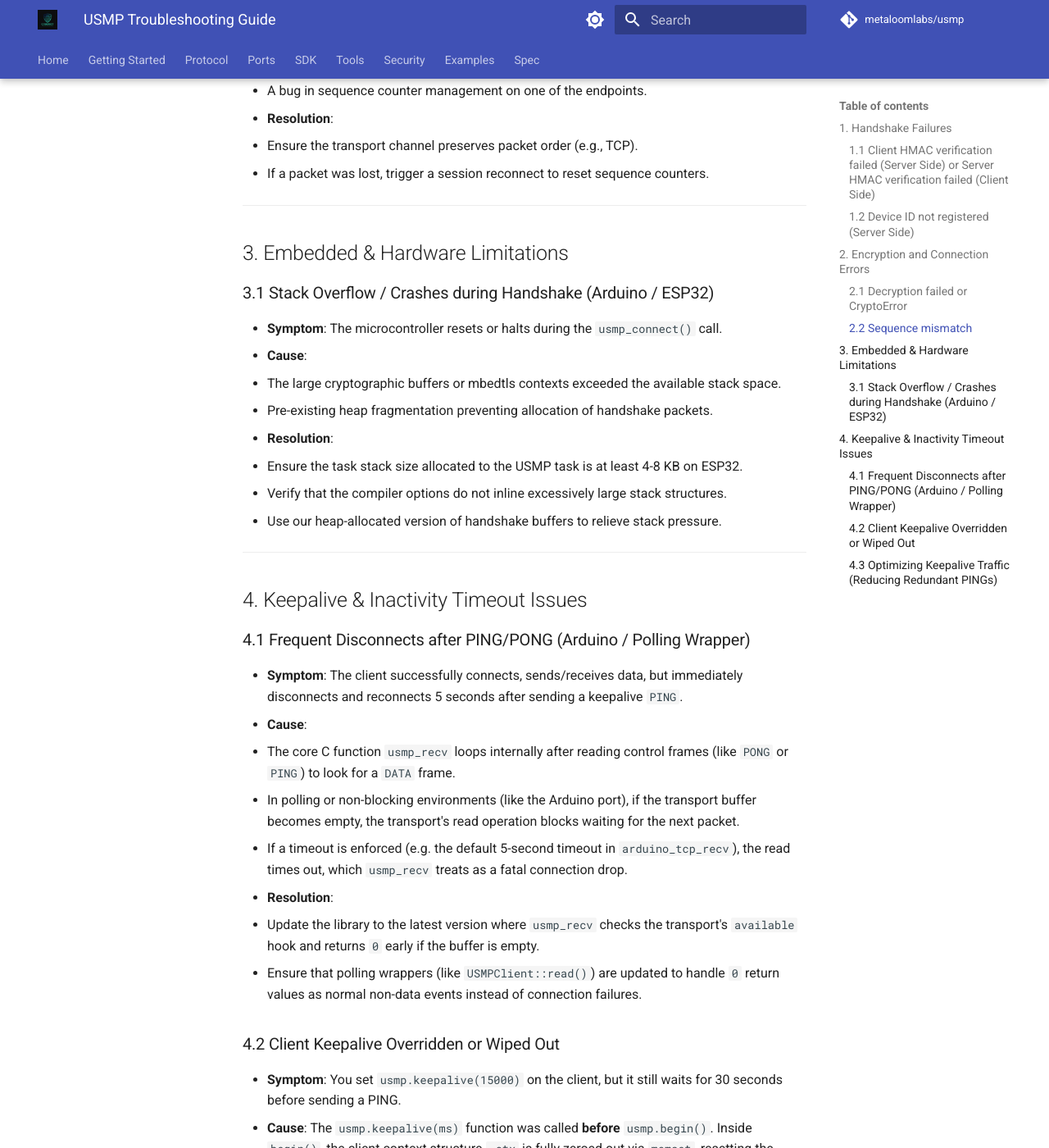
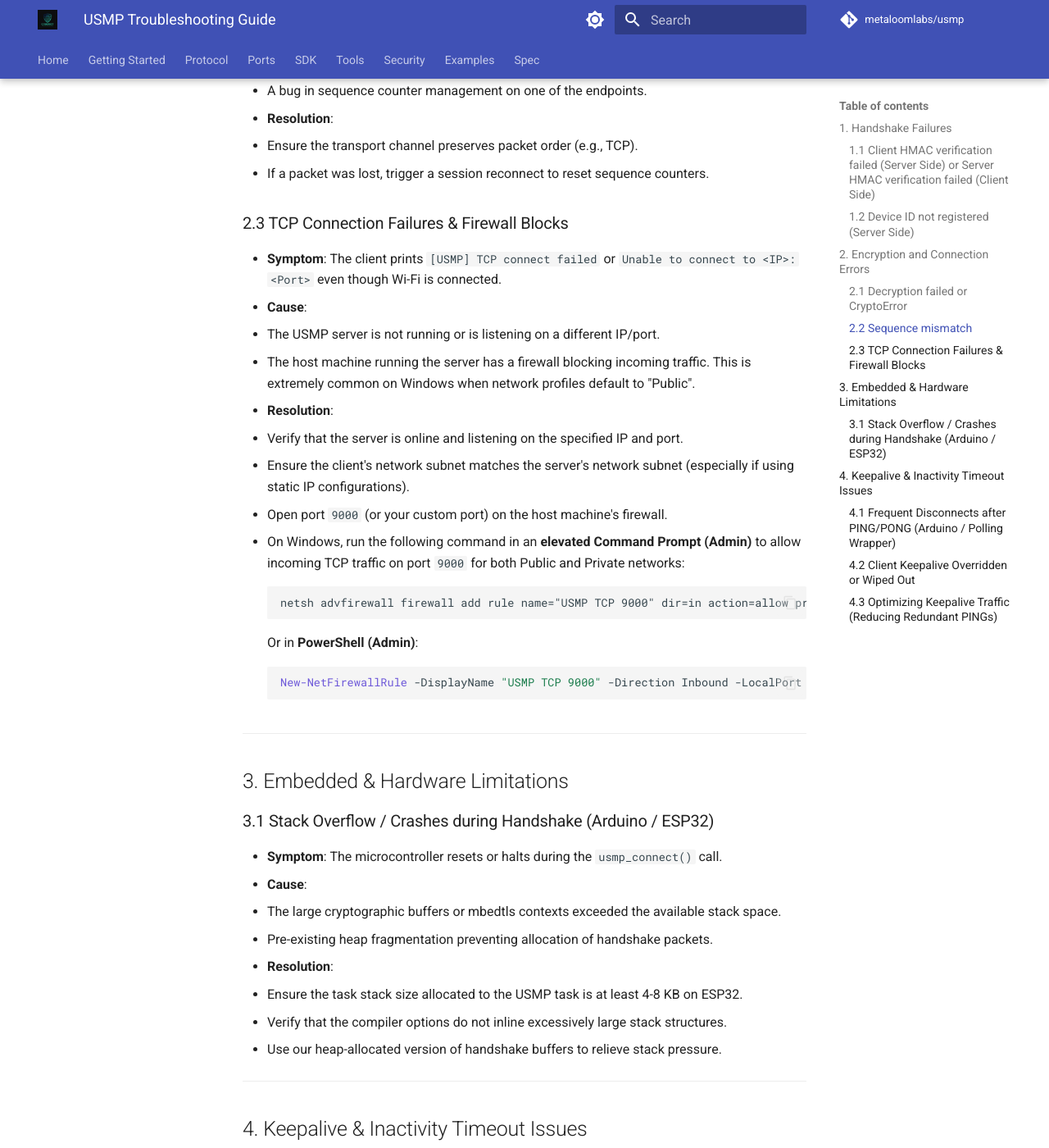
Before and after one commit to metaloomlabs/usmp, an MkDocs documentation site: the page built from docs/troubleshooting.md, in a window 1280 px wide and 1400 px high, scrolled down 1654 px. Shown: the whole window at 82% size. Built offline with MkDocs 1.6.1 and Material for MkDocs 9.7.7, drawn with Linux system fonts in a browser that asks for light colours; comment, search, counter and statistics services are not loaded.

Commit message:
docs: add troubleshooting guide, update dependencies, and include placeholder test file

````diff
--- a/docs/troubleshooting.md
+++ b/docs/troubleshooting.md
@@ -46,6 +46,24 @@ This document lists common issues encountered when deploying, testing, or develo
   - Ensure the transport channel preserves packet order (e.g., TCP).
   - If a packet was lost, trigger a session reconnect to reset sequence counters.
 
+### 2.3 TCP Connection Failures & Firewall Blocks
+* **Symptom**: The client prints `[USMP] TCP connect failed` or `Unable to connect to <IP>:<Port>` even though Wi-Fi is connected.
+* **Cause**:
+  - The USMP server is not running or is listening on a different IP/port.
+  - The host machine running the server has a firewall blocking incoming traffic. This is extremely common on Windows when network profiles default to "Public".
+* **Resolution**:
+  - Verify that the server is online and listening on the specified IP and port.
+  - Ensure the client's network subnet matches the server's network subnet (especially if using static IP configurations).
+  - Open port `9000` (or your custom port) on the host machine's firewall.
+  - On Windows, run the following command in an **elevated Command Prompt (Admin)** to allow incoming TCP traffic on port `9000` for both Public and Private networks:
+    ```cmd
+    netsh advfirewall firewall add rule name="USMP TCP 9000" dir=in action=allow protocol=TCP localport=9000 profile=any
+    ```
+    Or in **PowerShell (Admin)**:
+    ```powershell
+    New-NetFirewallRule -DisplayName "USMP TCP 9000" -Direction Inbound -LocalPort 9000 -Protocol TCP -Action Allow -Profile Any
+    ```
+
 ---
 
 ## 3. Embedded & Hardware Limitations
````
Also changed, not shown: 1 other file.
